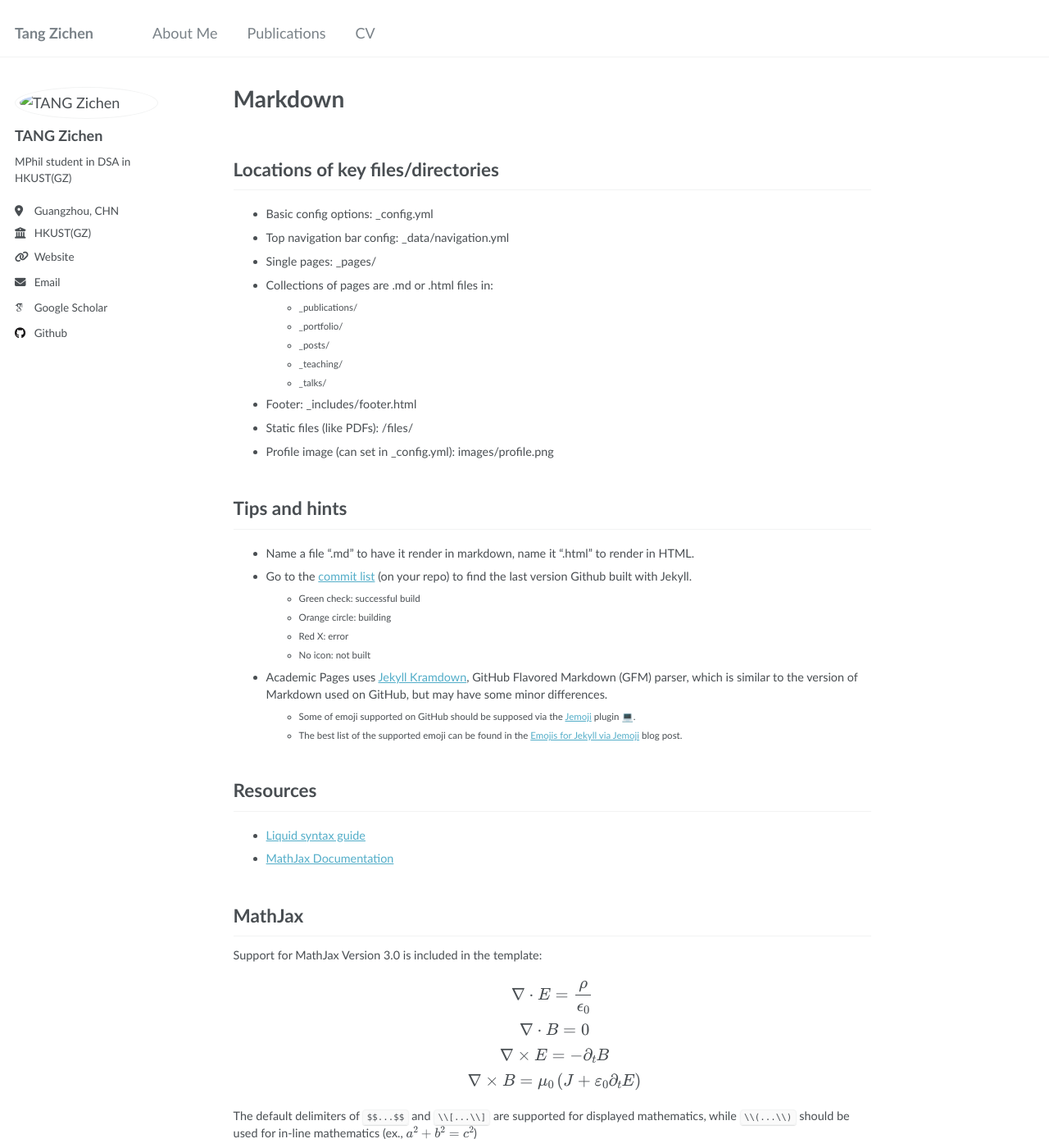
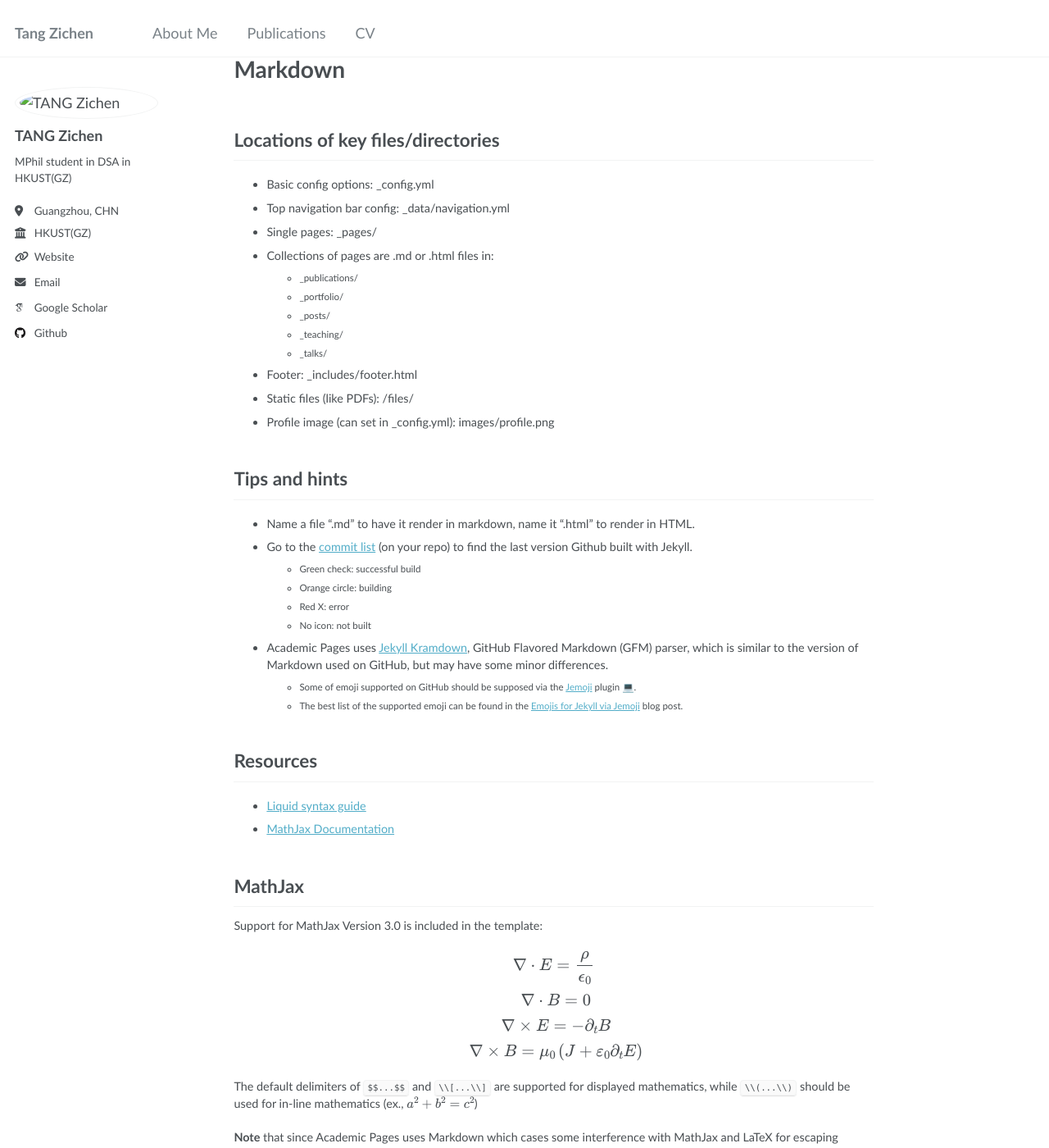
Before and after one commit to trl730109/trl730109.github.io, a Jekyll site: the page built from _pages/markdown.md, in a window 1280 px wide and 1400 px high. Shown: the whole window at 82% size. Built offline with Jekyll 4.4.1, drawn with Linux system fonts in a browser that asks for light colours; emoji names are drawn with the system emoji font; some web fonts are replaced.

Commit message:
Update _page.scss

```diff
--- a/_sass/_page.scss
+++ b/_sass/_page.scss
@@ -5,9 +5,9 @@
 #main {
   @include container;
   @include clearfix;
-  margin-top: 2em;
+  margin-top: 0em;
   padding-left: 1em;
-  padding-right: 0.2em;
+  padding-right: 0em;
   animation: intro 0.3s both;
   animation-delay: 0.35s;
 
@@ -53,6 +53,7 @@
   h2 {
     padding-bottom: 0.5em;
     border-bottom: 1px solid $border-color;
+    font-size: 1.25em;
   }
 
   p, li, dl {
@@ -85,13 +86,13 @@
   }
 
   dt {
-    margin-top: 1em;
+    margin-top: 0em;
     font-family: $sans-serif;
     font-weight: bold;
   }
 
   dd {
-    margin-left: 1em;
+    margin-left: 0em;
     font-family: $sans-serif;
     font-size: $type-size-6;
   }
@@ -131,7 +132,7 @@
 
     .wrapper {
       padding-left: 1em;
-      padding-right: 1em;
+      padding-right: 0em;
 
       @include breakpoint($x-large) {
         max-width: $x-large;
```
